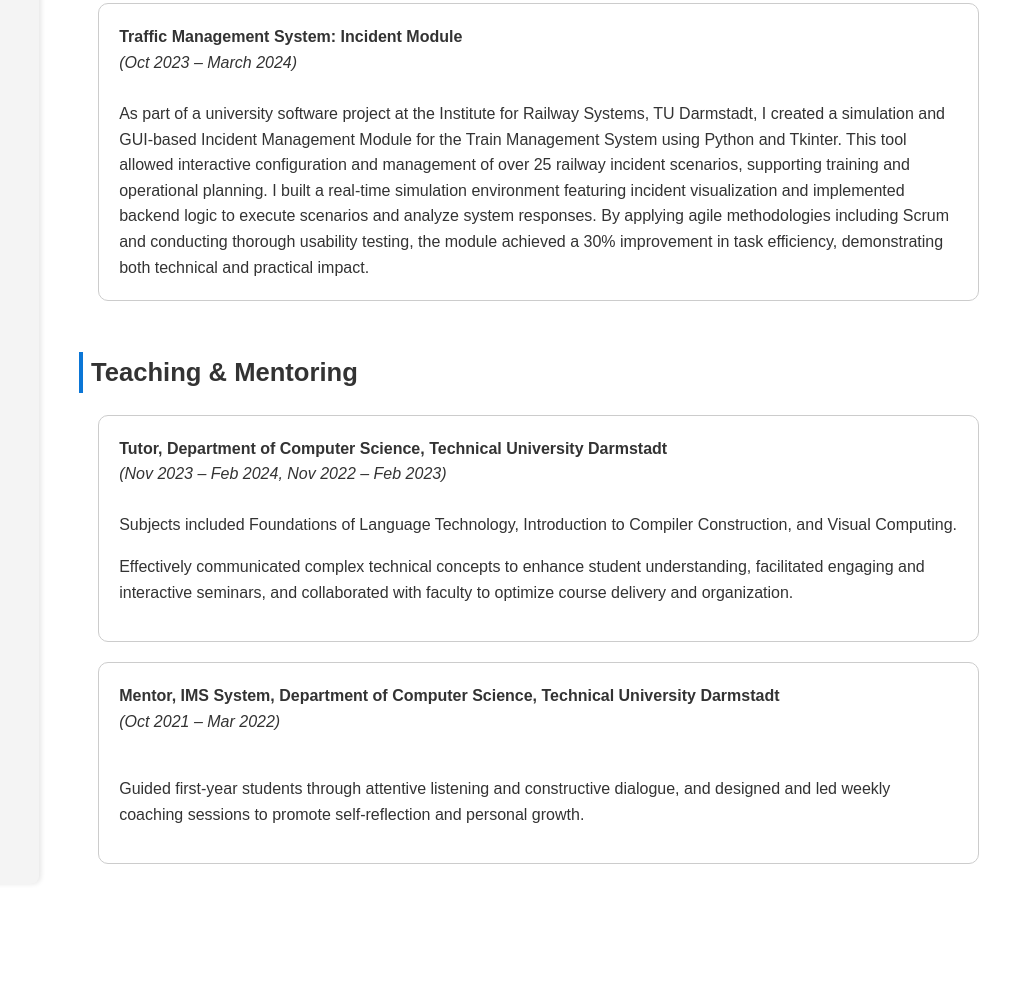
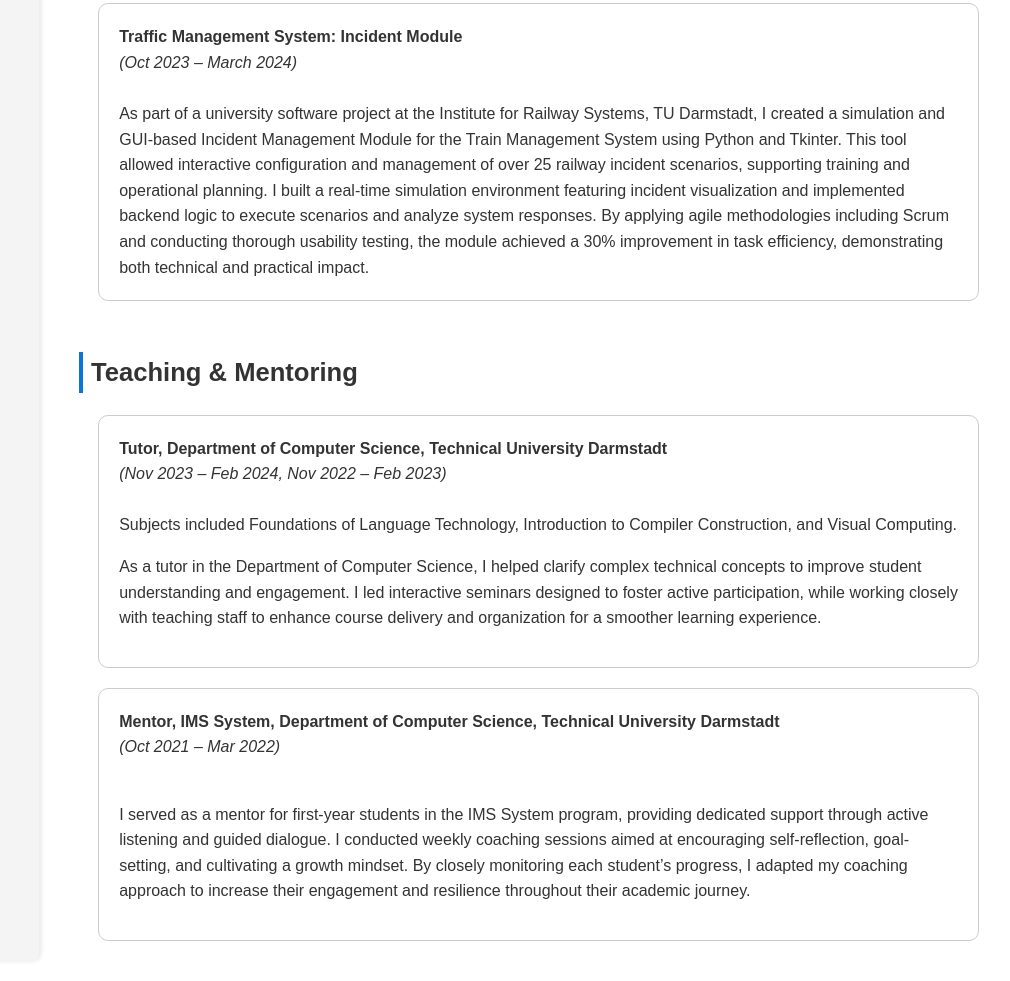
Before and after one commit to SumoPikmin/my_website, a plain HTML site: page index.html in a window 1280 px wide. Shown: the part 904-1885 px from the top of the page, without its empty margins (241-1251 px from the left). Before the commit the page ends 1808 px from the top, so only its background shows below. Drawn offline with Linux system fonts and the light colour scheme.

Commit message:
update projects

```diff
--- a/index.html
+++ b/index.html
@@ -84,14 +84,15 @@
           <br><i>(Nov 2023 – Feb 2024, Nov 2022 – Feb 2023)</i><br><br>
           Subjects included Foundations of Language Technology, Introduction to Compiler Construction, and Visual
           Computing.
-          <p>Effectively communicated complex technical concepts to enhance student understanding, facilitated engaging
-            and interactive seminars, and collaborated with faculty to optimize course delivery and organization.</p>
+          <p>As a tutor in the Department of Computer Science, I helped clarify complex technical concepts to improve student understanding and engagement.
+            I led interactive seminars designed to foster active participation, while working closely with teaching staff to enhance course delivery and organization for a smoother learning experience.</p>
         </div>
         <div class="project-card">
           <strong>Mentor, IMS System, Department of Computer Science, Technical University Darmstadt</strong>
           <br><i>(Oct 2021 – Mar 2022)</i><br><br>
-          <p>Guided first-year students through attentive listening and constructive dialogue, and designed and led
-            weekly coaching sessions to promote self-reflection and personal growth.</p>
+          <p>I served as a mentor for first-year students in the IMS System program, providing dedicated support through active listening and guided dialogue.
+            I conducted weekly coaching sessions aimed at encouraging self-reflection, goal-setting, and cultivating a growth mindset.
+            By closely monitoring each student’s progress, I adapted my coaching approach to increase their engagement and resilience throughout their academic journey.</p>
         </div>
       </ul>
     </main>
```
